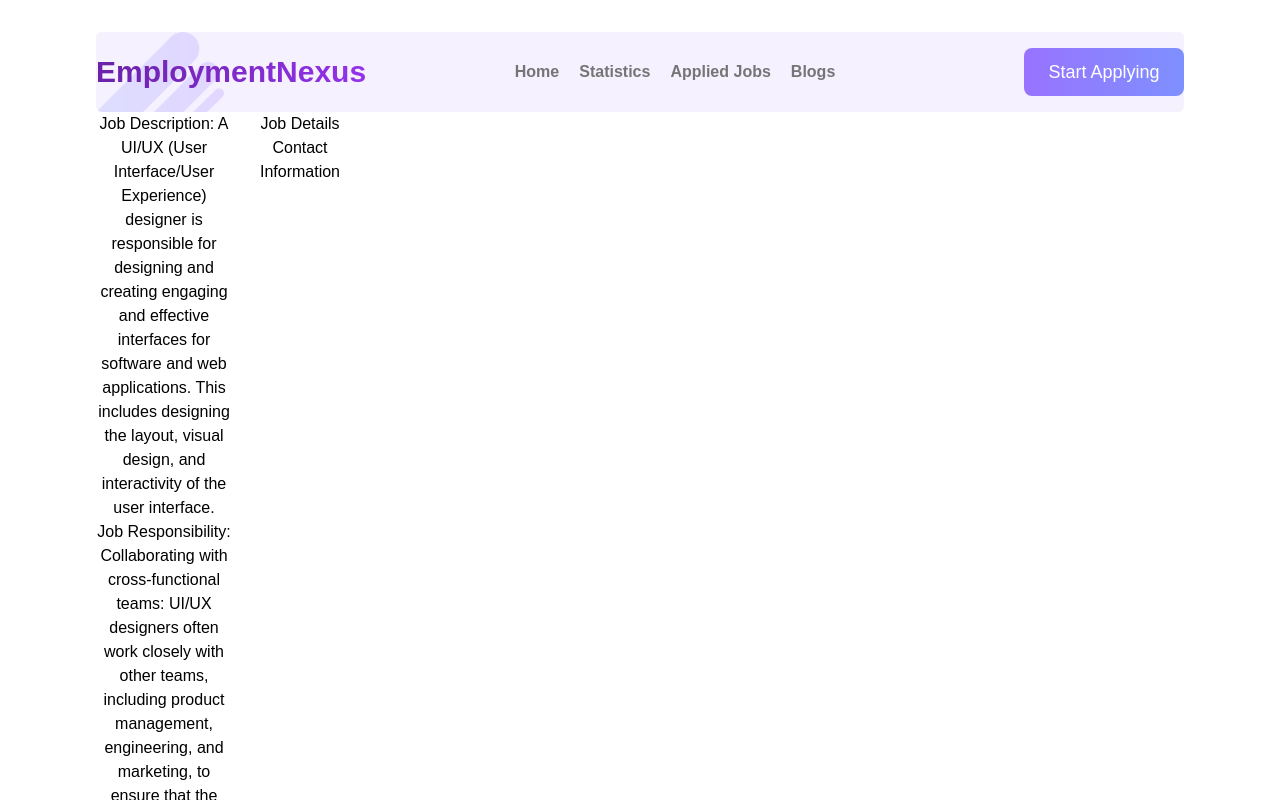
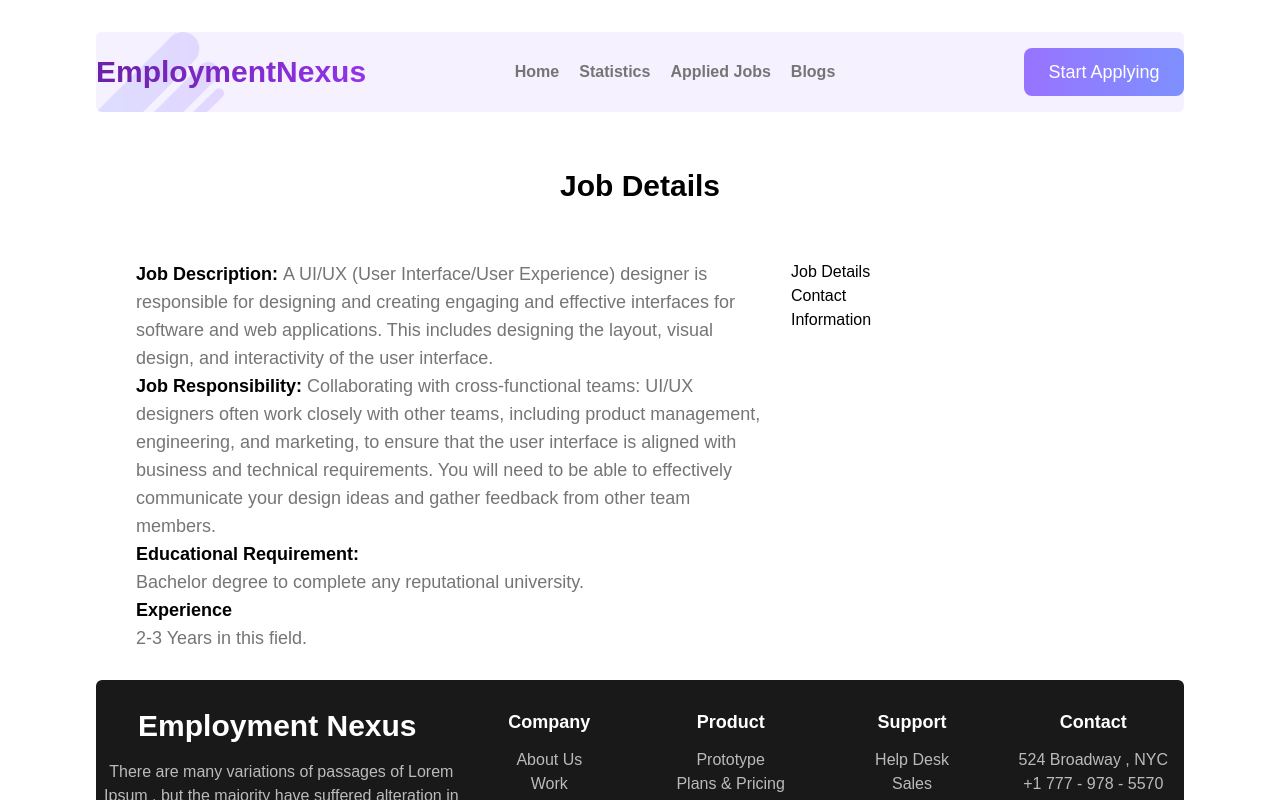
Before and after one commit to mrfhmd7/employment-nexus, a React (Vite) app: page /details/1 in a window 1280 px wide. Shown: the top 800 px of the page. Built offline with nearby package versions, Linux system fonts and the light colour scheme.

Commit message:
style added in job requirement

```diff
--- a/src/components/JobDetails/JobDetails.jsx
+++ b/src/components/JobDetails/JobDetails.jsx
@@ -12,22 +12,26 @@ const JobDetails = () => {
      console.log(jobDetail);
 
      return (
-          <div className='grid grid-cols-8'>
-               <div >
+          <>
+               <h2 className='text-3xl font-bold mt-14 mb-14'>Job Details</h2>
+               <div className='grid grid-cols-8 gap-6 text-start'>
+                    <div className='col-span-5 text-lg text-[#757575] ml-10'>
                          <p>
-                         <span>Job Description: </span>
+                              <span className='font-bold text-black'>Job Description: </span>
                               {jobDetail.job_description}
                          </p>
                          <p>
-                         <span>Job Responsibility: </span>
+                              <span className='font-bold text-black'>Job Responsibility: </span>
                               {jobDetail.job_responsibility}
                          </p>
                          <p>
-                         <span>Educational Requirement:</span>
+                              <span className='font-bold text-black'>Educational Requirement:</span>
+                              <br />
                               {jobDetail.educational_requirements}
                          </p>
                          <p>
-                         <span>Experience</span>
+                              <span className='font-bold text-black'>Experience</span>
+                              <br />
                               {jobDetail.experiences}
                          </p>
                     </div>
@@ -36,6 +40,7 @@ const JobDetails = () => {
                          <h4>Contact Information</h4>
                     </div>
                </div>
+          </>
      );
 };
 
```
Lines whose indentation alone changed are shown as unchanged.
